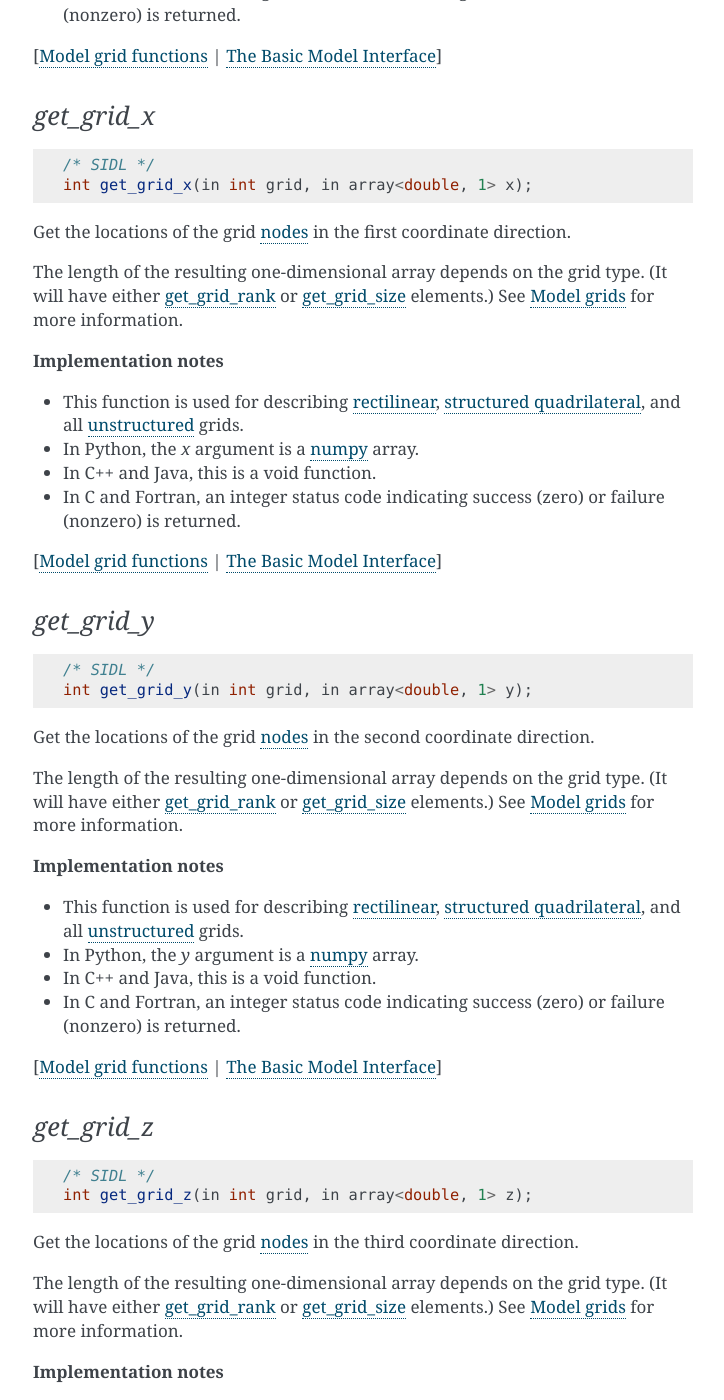
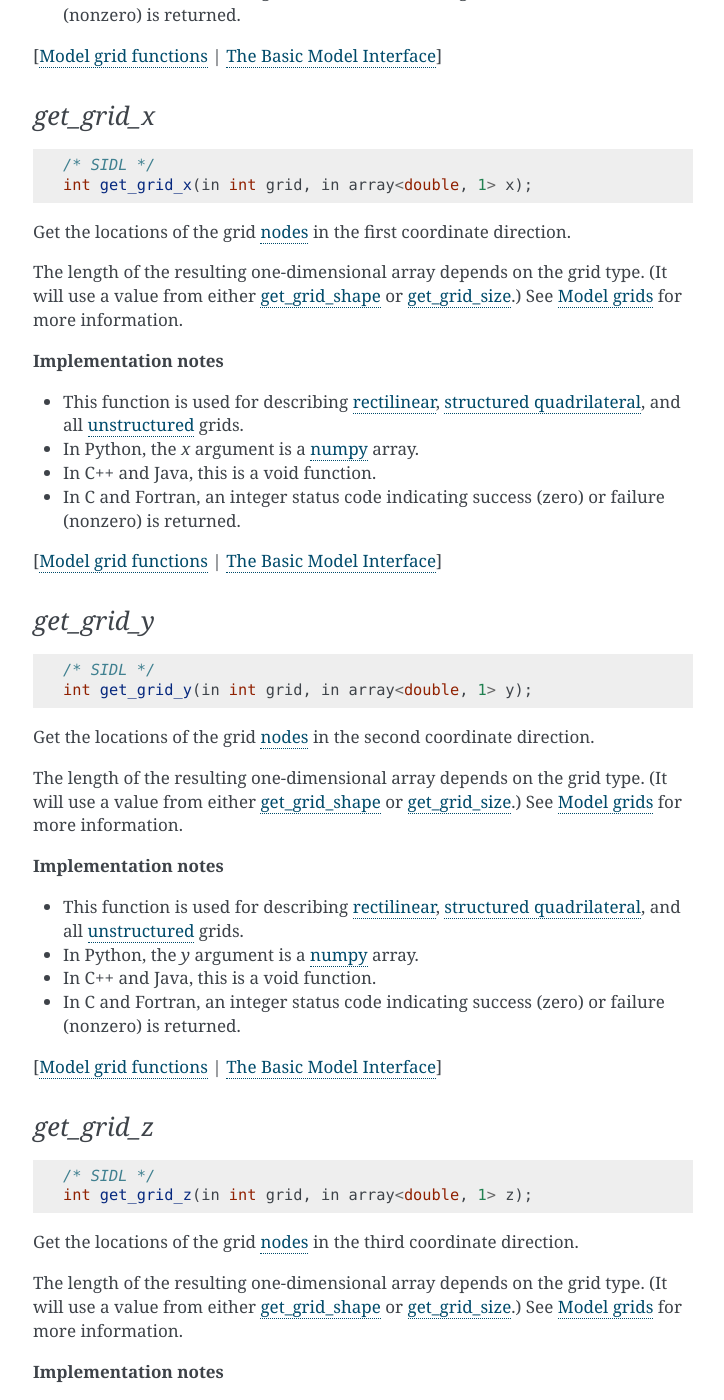
Before and after one commit to csdms/bmi, a Sphinx documentation site: the page built from docs/source/index.rst, in a window 1280 px wide and 1400 px high, scrolled down 19734 px. Shown: the whole window, without its empty margins (387-1111 px from the left). Built offline with Sphinx 7.4.7, drawn with Linux system fonts in a browser that asks for light colours; formulas are drawn with MathJax 3.

Commit message:
Update wording in get_grid_[xyz] functions

```diff
--- a/docs/source/bmi.grid_funcs.rst
+++ b/docs/source/bmi.grid_funcs.rst
@@ -234,7 +234,7 @@ Get the locations of the grid :term:`nodes <node>` in the first
 coordinate direction.
 
 The length of the resulting one-dimensional array depends on the grid type.
-(It will have either :ref:`get_grid_rank` or :ref:`get_grid_size` elements.)
+(It will use a value from either :ref:`get_grid_shape` or :ref:`get_grid_size`.)
 See :ref:`model_grids` for more information.
 
 **Implementation notes**
@@ -264,7 +264,7 @@ Get the locations of the grid :term:`nodes <node>` in the second
 coordinate direction.
 
 The length of the resulting one-dimensional array depends on the grid type.
-(It will have either :ref:`get_grid_rank` or :ref:`get_grid_size` elements.)
+(It will use a value from either :ref:`get_grid_shape` or :ref:`get_grid_size`.)
 See :ref:`model_grids` for more information.
 
 **Implementation notes**
@@ -294,7 +294,7 @@ Get the locations of the grid :term:`nodes <node>` in the third
 coordinate direction.
 
 The length of the resulting one-dimensional array depends on the grid type.
-(It will have either :ref:`get_grid_rank` or :ref:`get_grid_size` elements.)
+(It will use a value from either :ref:`get_grid_shape` or :ref:`get_grid_size`.)
 See :ref:`model_grids` for more information.
 
 **Implementation notes**
```
